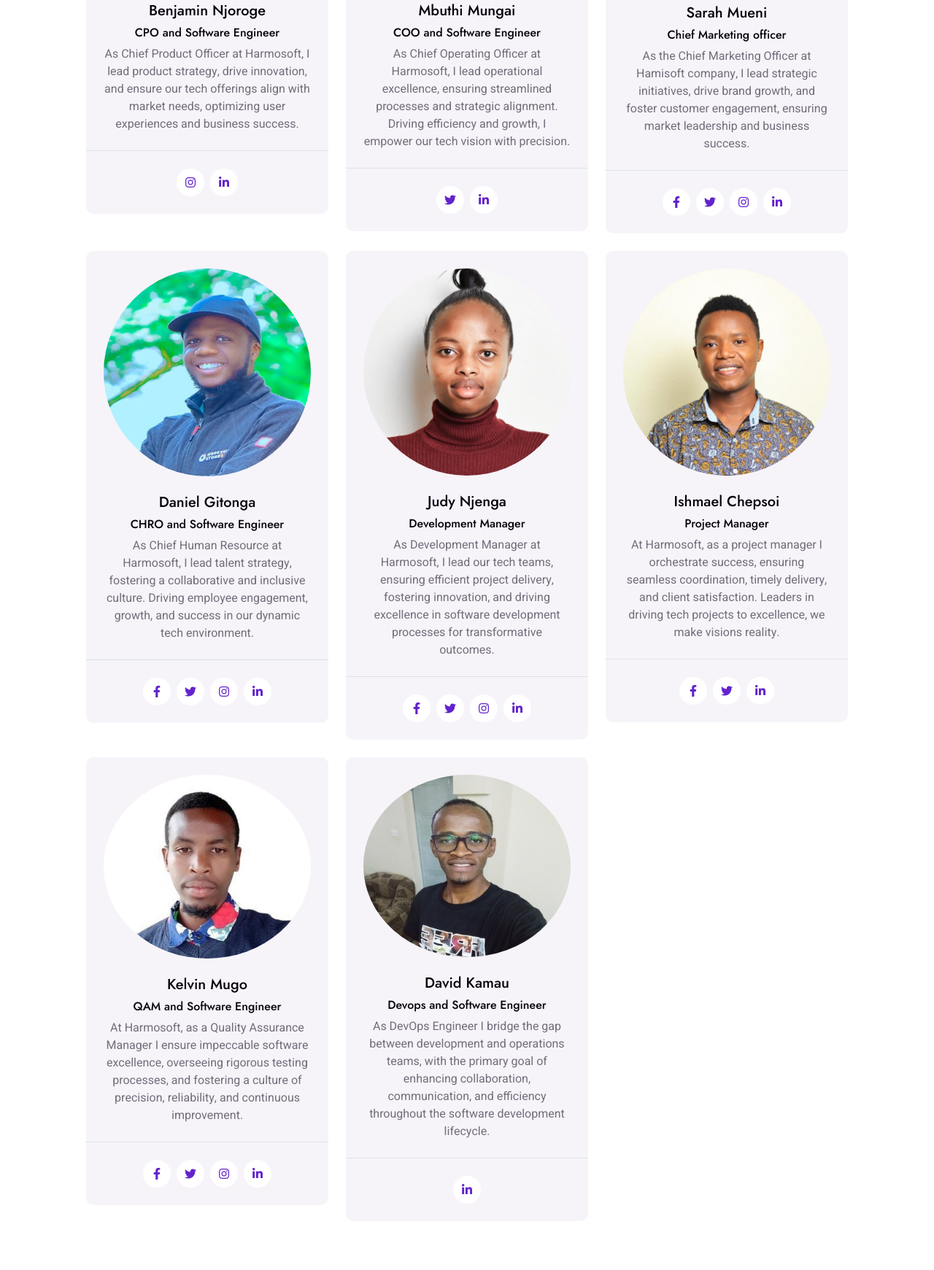
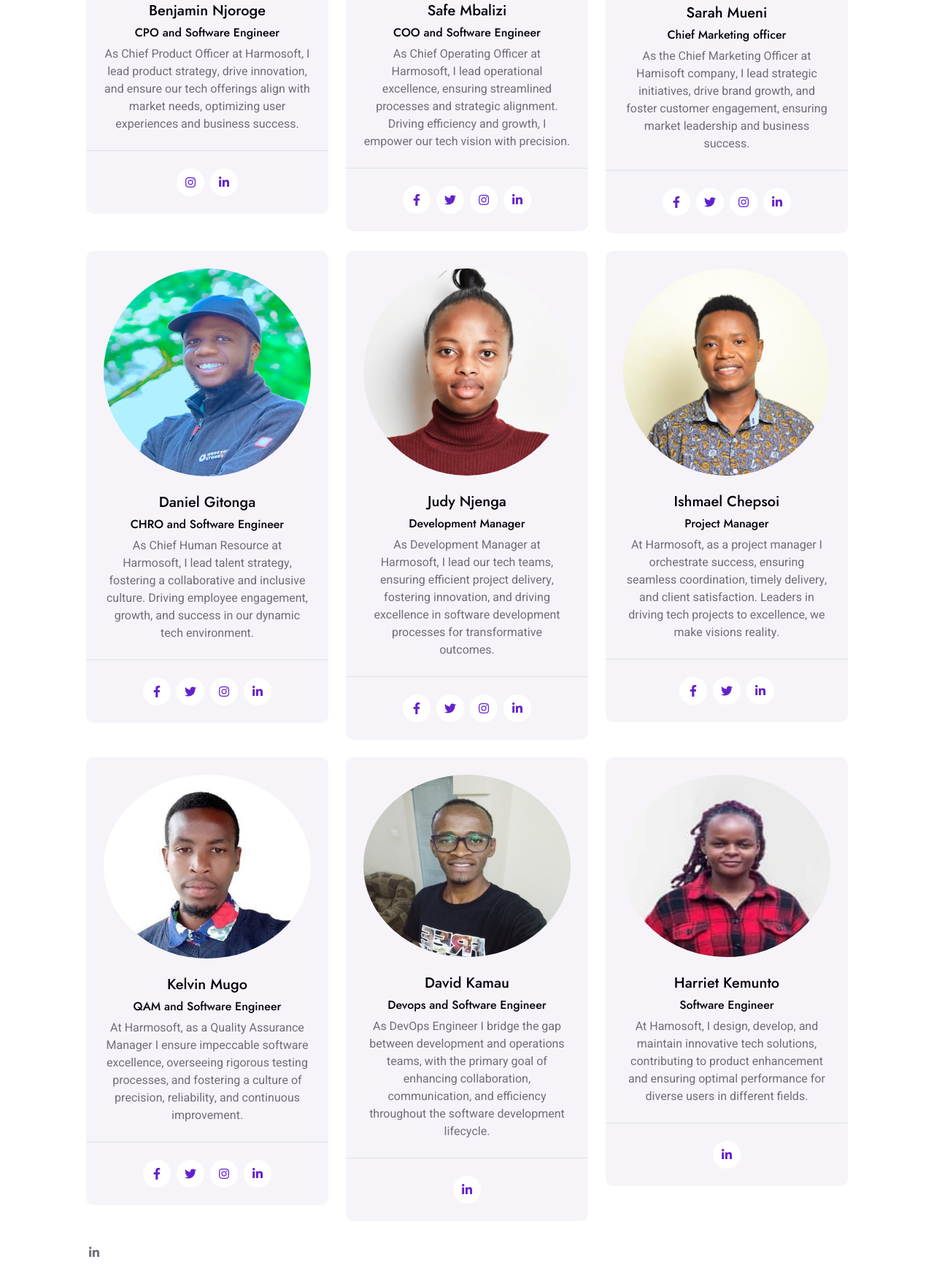
Before and after one commit to XIIcode/Harmosoft_Company, a plain HTML site: page harmosoft/index.html in a window 1280 px wide. Shown: the part 7579-9320 px from the top of the page at 73% size. Drawn offline with nearby package versions, Linux system fonts and the light colour scheme; animation ran at ten frames a second.

Commit message:
new update

```diff
--- a/harmosoft/index.html
+++ b/harmosoft/index.html
@@ -537,16 +537,16 @@
                     <div class="col-lg-4 col-md-6 wow fadeInUp" data-wow-delay="0.5s">
                         <div class="team-item bg-light rounded">
                             <div class="text-center border-bottom p-4">
-                                <img class="img-fluid rounded-circle mb-4" src="img/mbuthi.jpg" alt="">
-                                <h5>Mbuthi Mungai</h5>
+                                <img class="img-fluid rounded-circle mb-4" src="img/safe.jpg" alt="">
+                                <h5>Safe Mbalizi</h5>
                                 <h6>COO and Software Engineer</h6>
                                 <span>As Chief Operating Officer at Harmosoft, I lead operational excellence, ensuring streamlined processes and strategic alignment. Driving efficiency and growth, I empower our tech vision with precision.</span>
                             </div>
                             <div class="d-flex justify-content-center p-4">
-                                <!-- <a class="btn btn-square mx-1" href=""><i class="fab fa-facebook-f"></i></a> -->
-                                <a class="btn btn-square mx-1" href="https://twitter.com/MungaiMbuthi"><i class="fab fa-twitter"></i></a>
-                                <!-- <a class="btn btn-square mx-1" href=""><i class="fab fa-instagram"></i></a> -->
-                                <a class="btn btn-square mx-1" href="https://www.linkedin.com/in/mbuthi-mungai-a1b6a221a/"><i class="fab fa-linkedin-in"></i></a>
+                                <a class="btn btn-square mx-1" href=""><i class="fab fa-facebook-f"></i></a>
+                                <a class="btn btn-square mx-1" href=""><i class="fab fa-twitter"></i></a>
+                                <a class="btn btn-square mx-1" href=""><i class="fab fa-instagram"></i></a>
+                                <a class="btn btn-square mx-1" href=""><i class="fab fa-linkedin-in"></i></a>
                             </div>
                         </div>
                     </div>
@@ -653,10 +653,48 @@
                             </div>
                         </div>
                     </div>
-                </div>
+
+                    <div class="col-lg-4 col-md-6 wow fadeInUp" data-wow-delay="0.5s">
+                        <div class="team-item bg-light rounded">
+                            <div class="text-center border-bottom p-4">
+                                <img class="img-fluid rounded-circle mb-4" src="img/harriet.jpg" alt="">
+                                <h5>Harriet Kemunto</h5>
+                                <h6>Software Engineer</h6>
+                                <span>
+                                    At Hamosoft, I  design, develop, and maintain innovative tech solutions, contributing to product enhancement and ensuring optimal performance for diverse users in different fields.</span>
+                            </div>
+                            <div class="d-flex justify-content-center p-4">
+                                <!-- <a class="btn btn-square mx-1" href=""><i class="fab fa-facebook-f"></i></a>
+                                <a class="btn btn-square mx-1" href=""><i class="fab fa-twitter"></i></a>
+                                <a class="btn btn-square mx-1" href=""><i class="fab fa-instagram"></i></a> -->
+                                <a class="btn btn-square mx-1" href="https://www.linkedin.com/in/harriet-kemunto-309214261?utm_source=share&utm_campaign=share_via&utm_content=profile&utm_medium=android_app"><i class="fab fa-linkedin-in"></i></a>
+                            </div>
+                        </div>
+                    </div>
+
+                    <!-- <div class="col-lg-4 col-md-6 wow fadeInUp" data-wow-delay="0.5s">
+                        <div class="team-item bg-light rounded">
+                            <div class="text-center border-bottom p-4">
+                                <img class="img-fluid rounded-circle mb-4" src="img/sheryl.jpg" alt="">
+                                <h5>Sheryl Cheptoo</h5>
+                                <h6>Software Engineer</h6>
+                                <span>
+                                    Collaborate with teams to design and implement efficient software systems, contributing to Hamosoft's technological advancement and market competitiveness.
+                                </span>
+                            </div>
+                            <div class="d-flex justify-content-center p-4">
+                                <!-- <a class="btn btn-square mx-1" href=""><i class="fab fa-facebook-f"></i></a>
+                                <a class="btn btn-square mx-1" href=""><i class="fab fa-twitter"></i></a>
+                                <a class="btn btn-square mx-1" href=""><i class="fab fa-instagram"></i></a> -->
+                                <a class="btn btn-square mx-1" href="https://www.linkedin.com/in/harriet-kemunto-309214261?utm_source=share&utm_campaign=share_via&utm_content=profile&utm_medium=android_app"><i class="fab fa-linkedin-in"></i></a>
+                            </div>
+                        </div>
+                    </div>
+                </div> -->
             </div>
         </div>
         <!-- Team End -->
+
 
 
         <!-- Footer Start -->
@@ -667,7 +705,7 @@
                         <p class="section-title text-white h5 mb-4">Address<span></span></p>
                         <p><i class="fa fa-map-marker-alt me-3"></i>Nairobi</p>
                         <p><i class="fa fa-phone-alt me-3"></i>+254 790 883802</p>
-                        <p><i class="fa fa-envelope me-3"></i>harmosoft@gmail.com</p>
+                        <p><i class="fa fa-envelope me-3"></i>info@harmosoft.org</p>
                         <div class="d-flex pt-2">
                             <a class="btn btn-outline-light btn-social" href="https://twitter.com/harmosoft" target="_blank"><i class="fab fa-twitter"></i></a>
                             <a class="btn btn-outline-light btn-social" href="https://web.facebook.com/profile.php?id=61556287951818&mibextid=2JQ9oc&_rdc=1&_rdr" target="_blank"><i class="fab fa-facebook-f"></i></a>
```
Also changed, not shown: harmosoft/about.html (+27 -7 lines), harmosoft/contact.html (+10 -19 lines), harmosoft/project.html (+1 -1 lines), harmosoft/service.html (+1 -1 lines), harmosoft/team.html (+1 -1 lines), harmosoft/testimonial.html (+3 -3 lines), harmosoft/img/harriet.jpg (added), harmosoft/img/safe.jpg (added), harmosoft/img/sheryl.jpg (added).
